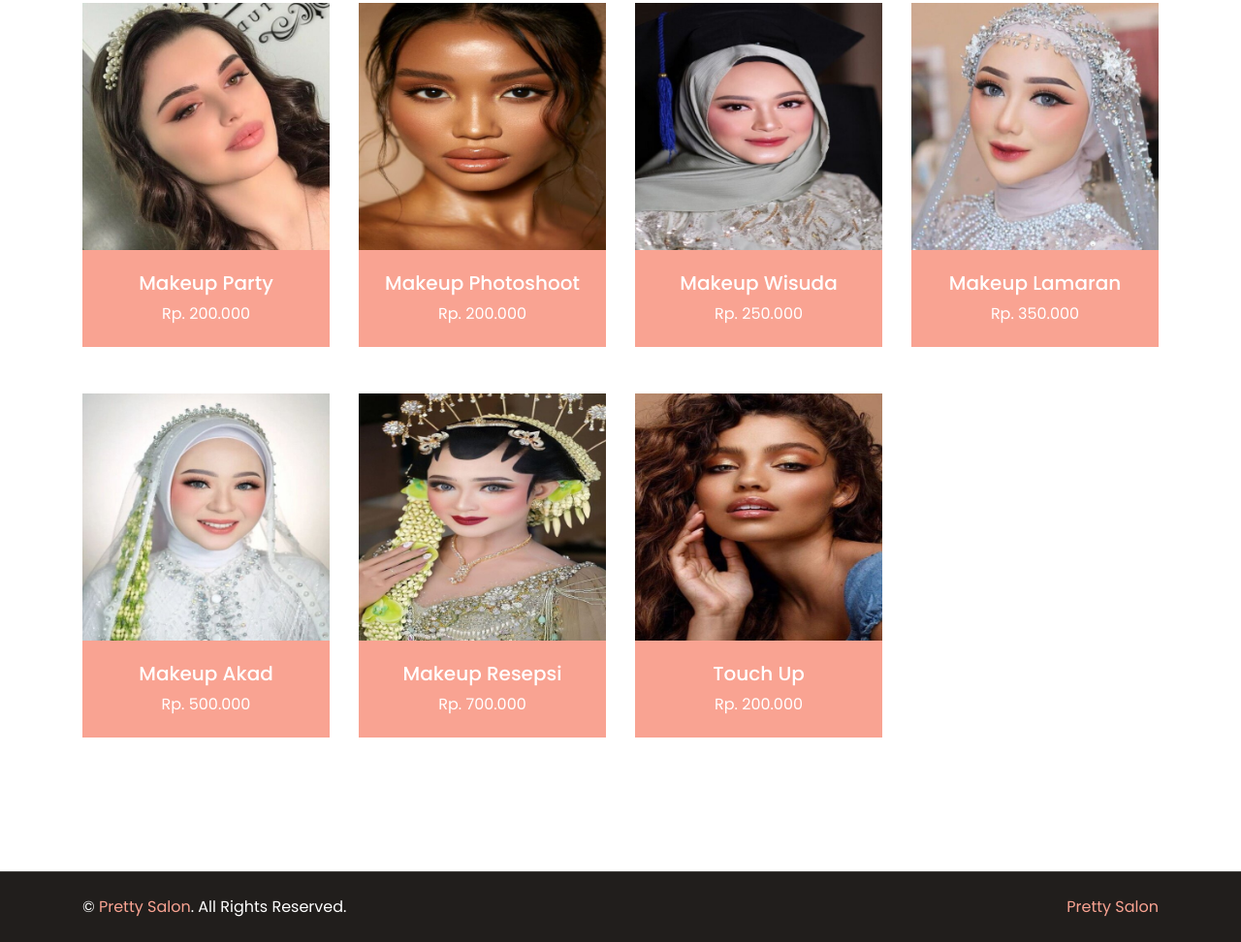
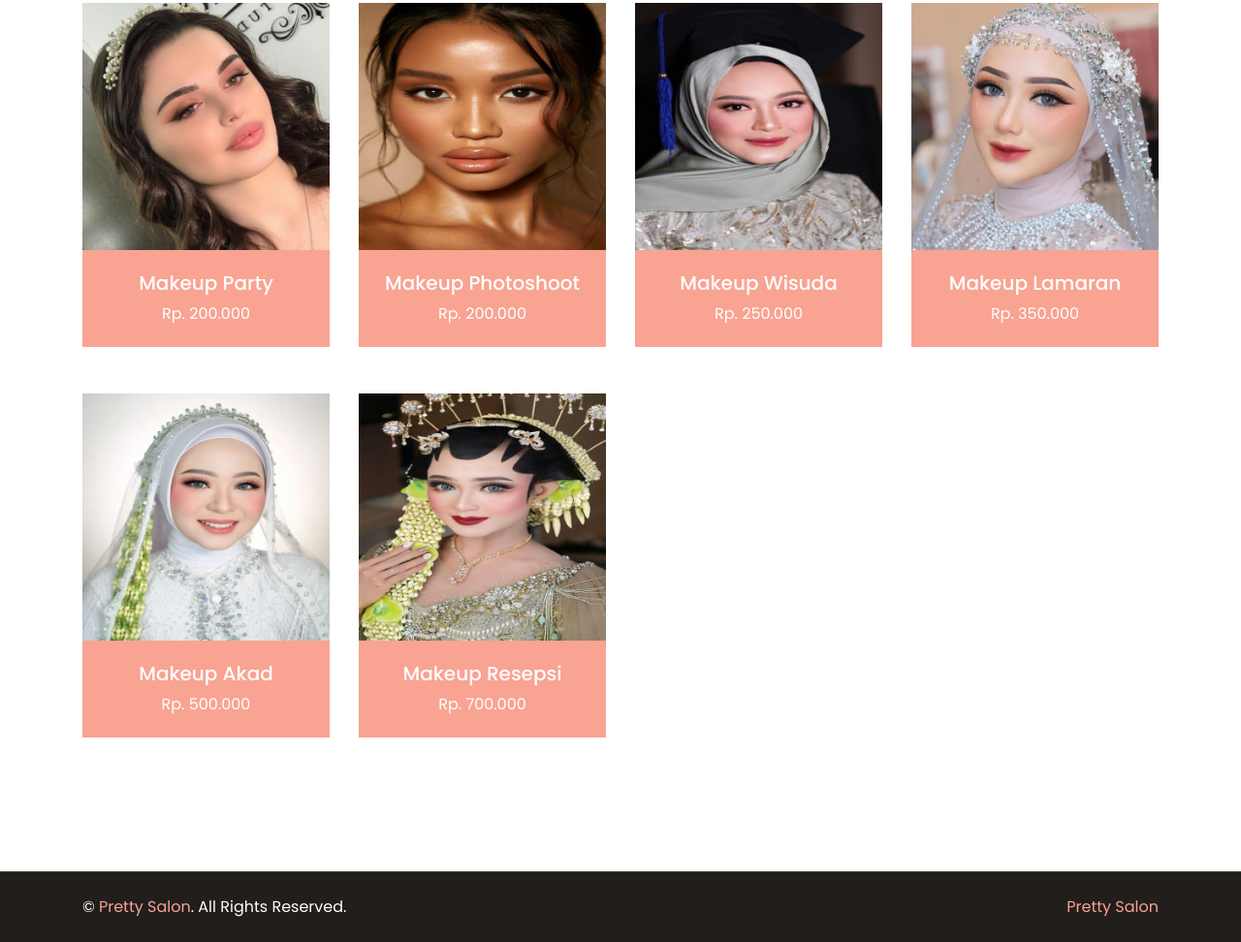
Before and after one commit to prettysalons/prettysalons.github.io, a plain HTML site: page makeup.html in a window 1280 px wide. Shown: the part 691-1663 px from the top of the page at 97% size. Drawn offline with nearby package versions, Linux system fonts and the light colour scheme.

Commit message:
Update makeup.html

```diff
--- a/makeup.html
+++ b/makeup.html
@@ -220,20 +220,6 @@
               </div>
             </div>
           </div>
-          <div class="col-lg-3 col-md-6">
-            <div class="team position-relative overflow-hidden mb-5">
-              <img class="img-fluid" src="img/makeup7.jpg" alt="" />
-              <div class="position-relative text-center">
-                <div class="team-text bg-primary text-white">
-                  <h5 class="text-white">Touch Up</h5>
-                  <p class="m-0">Rp. 200.000</p>
-                </div>
-                <div class="team-social bg-dark text-center">
-                  <a class="btn btn-primary" href="">Make Order</a>
-                </div>
-              </div>
-            </div>
-          </div>
         </div>
       </div>
     </div>
```
